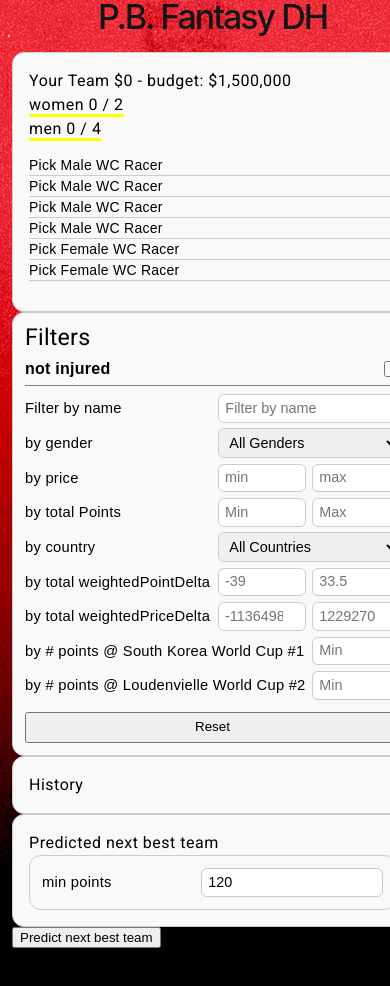
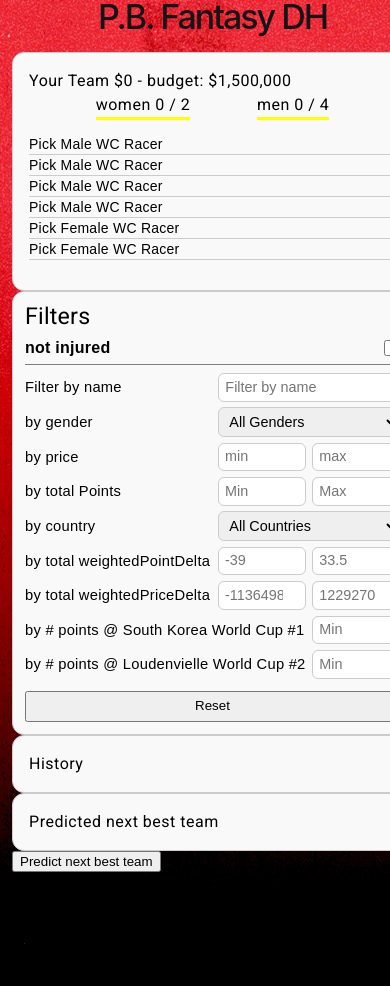
Before and after one commit to paultrial/fantasy, an Angular app: page /2025 in a window 390 px wide. Shown: the top 986 px of the page. Built offline with nearby package versions, Linux system fonts and the light colour scheme.

Commit message:
refactor: streamline team prediction logic and enhance UI responsiveness

```diff
--- a/src/app/fantasy.component.html
+++ b/src/app/fantasy.component.html
@@ -73,10 +73,9 @@
           | currency: 'USD':'symbol':'1.0-0'}}</h4>
         <h4 class="errorMessage">{{errorMessage}}</h4>
         <h4 class="nrathletePerTeam">
-          <span
-            [ngClass]="{insuficient: nrWomenPerTeam/maxNrWomenPerTeam < 1, cool: nrWomenPerTeam/maxNrWomenPerTeam == 1, wrong: nrWomenPerTeam/maxNrWomenPerTeam > 1}">women
-            {{nrWomenPerTeam}} / {{maxNrWomenPerTeam}}</span><br> <span
-            [ngClass]="{insuficient: nrMenPerTeam/maxNrMenPerTeam < 1, cool: nrMenPerTeam/maxNrMenPerTeam == 1, wrong: nrMenPerTeam/maxNrMenPerTeam > 1}">
+          <span [ngClass]="{insuficient: nrWomenPerTeam/maxNrWomenPerTeam < 1, cool: nrWomenPerTeam/maxNrWomenPerTeam == 1, wrong: nrWomenPerTeam/maxNrWomenPerTeam > 1}">women
+            {{nrWomenPerTeam}} / {{maxNrWomenPerTeam}}</span>
+            <span [ngClass]="{insuficient: nrMenPerTeam/maxNrMenPerTeam < 1, cool: nrMenPerTeam/maxNrMenPerTeam == 1, wrong: nrMenPerTeam/maxNrMenPerTeam > 1}">
             men {{nrMenPerTeam}} / {{maxNrMenPerTeam}}</span>
         </h4>
 
@@ -200,13 +199,6 @@
 
       <section class="predictNextRoundTeams history">
         <h4>Predicted next best team</h4>
-        <div class="filters">
-          <div class="filter-row">
-            <label for="minpoints">min points</label>
-            <input id="minpoints" type="number" min="1" step="1"
-              [(ngModel)]="predictNextRoundTeamsMinPioints" />
-          </div>
-        </div>
         <div class="container" *ngIf="bt | async as bestTeam">
           <div class="stats" title="{{bt | json}}">predicted points: {{bestTeam.predictedPoints}} - total price:
             {{bestTeam.totalValue | currency: 'USD':'symbol':'1.0-0'}} leftovers: {{1500000 - bestTeam.totalValue |
@@ -224,7 +216,9 @@
           </ul>
         </div>
       </section>
-      <button (click)="findHighScoringTeam(predictNextRoundTeamsMinPioints)">Predict next best team</button>
+      <button (click)="findHighScoringTeam()" [disabled]="isFindingHighScoringTeam">
+        {{ isFindingHighScoringTeam ? 'Loading...' : 'Predict next best team' }}
+      </button>
 
     </div>
   </div>
--- a/src/app/fantasy.component.less
+++ b/src/app/fantasy.component.less
@@ -64,6 +64,12 @@ h1 {
 }
 
 h4.nrathletePerTeam {
+
+  margin: 0;
+  display: flex;
+  flex-direction: row;
+  justify-content: space-evenly;
+
   span {
     &.insuficient {
       border-bottom: 3px solid yellow;
--- a/src/app/fantasy.component.ts
+++ b/src/app/fantasy.component.ts
@@ -72,6 +72,7 @@ export class FantasyComponent implements OnInit {
   bestTeams: any = [];
   prevTeam: any = {};
   nor = 2; // number of rounds in the season
+  isFindingHighScoringTeam = false;
 
   roundFilters: { [key: string]: { min?: number; max?: number } } = {};
   rounds = Array.from({ length: this.nor }, (_, i) => `round${i + 1}`);
@@ -100,8 +101,6 @@ export class FantasyComponent implements OnInit {
     "Dry",
     "Dry"
   ]
-
-  predictNextRoundTeamsMinPioints = 120;
 
   constructor(private dataService: DataService, private route: ActivatedRoute) {
     // for (let rn = 1; rn <= 5; rn++) { this.rounds.push("round" + rn.toString()) }
@@ -833,12 +832,26 @@ export class FantasyComponent implements OnInit {
     return bestTeam;
   }
 
-  findHighScoringTeam(points: number) {
-    const athletes = this.data as any[],
-      budget = 1500000
-    // Filter eligible athletes
-    const males = athletes.filter(a => a.gender === 'Male' && a.totalpoints >= points);
-    const females = athletes.filter(a => a.gender === 'Female' && a.totalpoints >= points);
+  private computeHighScoringTeam() {
+    const athletes = this.data as any[];
+    const budget = this.money;
+
+    const predictAthlete = (athlete: any) => {
+      const weightedPointDelta = Number(athlete.progressionScore?.weightedPointDelta || 0);
+      const weightedPriceDelta = Number(athlete.progressionScore?.weightedPriceDelta || 0);
+      const predictedPoints = Number(athlete.totalpoints || 0) + weightedPointDelta;
+      const projectedValue = Math.max(0, Number(athlete.value || 0) + weightedPriceDelta);
+
+      return {
+        ...athlete,
+        predictedPoints,
+        projectedValue
+      };
+    };
+
+    const eligibleAthletes = athletes.filter(a => !a.injury);
+    const males = eligibleAthletes.filter(a => a.gender === 'Male').map(predictAthlete);
+    const females = eligibleAthletes.filter(a => a.gender === 'Female').map(predictAthlete);
 
     let bestTeam = null;
     let bestPoints = -1;
@@ -849,10 +862,10 @@ export class FantasyComponent implements OnInit {
     for (const m of maleCombos) {
       for (const f of femaleCombos) {
         const team = [...m, ...f];
-        const totalValue = team.reduce((sum, a) => sum + a.value, 0);
-        if (totalValue > budget) continue; // skip if over budget
+        const totalValue = team.reduce((sum, a) => sum + a.projectedValue, 0);
+        if (totalValue > budget) continue;
 
-        const totalPoints = team.reduce((sum, a) => sum + a.totalpoints, 0);
+        const totalPoints = team.reduce((sum, a) => sum + a.predictedPoints, 0);
 
         if (totalPoints > bestPoints) {
           bestPoints = totalPoints;
@@ -860,8 +873,22 @@ export class FantasyComponent implements OnInit {
         }
       }
     }
-    this.bt = of(bestTeam);
+
     return bestTeam;
+  }
+
+  findHighScoringTeam() {
+    if (this.isFindingHighScoringTeam) return;
+
+    this.isFindingHighScoringTeam = true;
+    setTimeout(() => {
+      try {
+        const bestTeam = this.computeHighScoringTeam();
+        this.bt = of(bestTeam);
+      } finally {
+        this.isFindingHighScoringTeam = false;
+      }
+    }, 0);
   }
 
   barHeightCalcperPoints(points: number): string{
```
